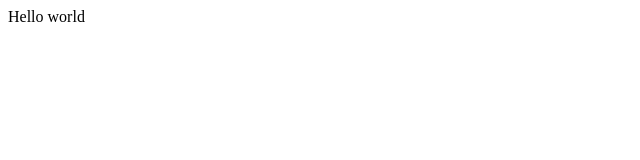
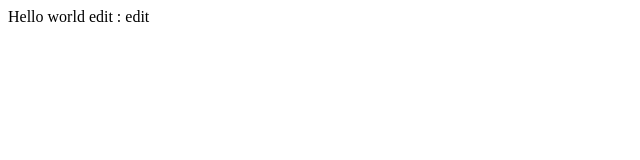
Before and after one commit to MinosInquisitor/github, a plain HTML site: page index.html in a window 1280 px wide. Shown: the full height of the page, 0-640 px from the left. Drawn offline with Linux system fonts and the light colour scheme.

Commit message:
Added edit as test

```diff
--- a/index.html
+++ b/index.html
@@ -7,6 +7,7 @@
 
 <body>
   Hello world
+  edit : edit
 </body>
 
 </html>
```
